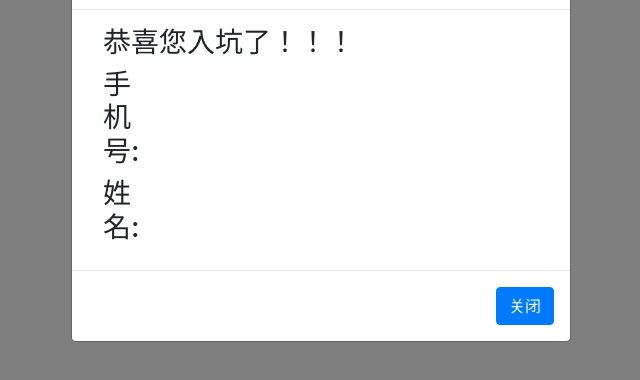
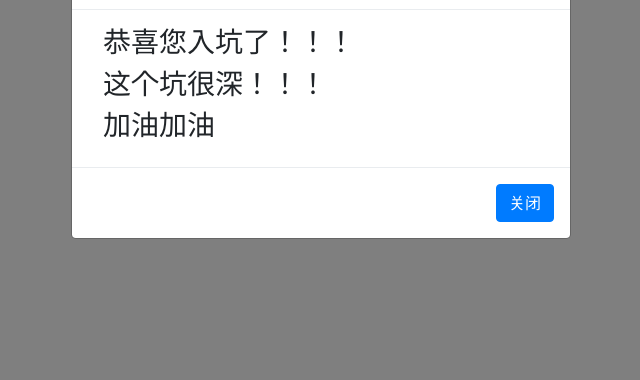
Before and after one commit to zzttff/love, a plain HTML site: page index.html in a window 1280 px wide. Shown: the part 88-468 px from the top of the page, without its empty margins (319-959 px from the left). Drawn offline with Linux system fonts and the light colour scheme.

Commit message:
修改index

```diff
--- a/index.html
+++ b/index.html
@@ -63,12 +63,10 @@
                                 <div class="col-lg-8"><h3>恭喜您入坑了！！！</h3></div>
                             </div>
                             <div class="col-lg-12">
-                                <div class="col-lg-2"><h3>手机号:</h3></div>
-                                <div class="col-lg-8"><h3 id="mobile"></h3></div>
+                                <div class="col-lg-8"><h3>这个坑很深！！！</h3></div>
                             </div>
                             <div class="col-lg-12">
-                                <div class="col-lg-2"><h3>姓名:</h3></div>
-                                <div class="col-lg-8"><h3 id="realName"></h3></div>
+                                <div class="col-lg-8"><h3>加油加油</h3></div>
                             </div>
                         </div>
                     </div>
```
